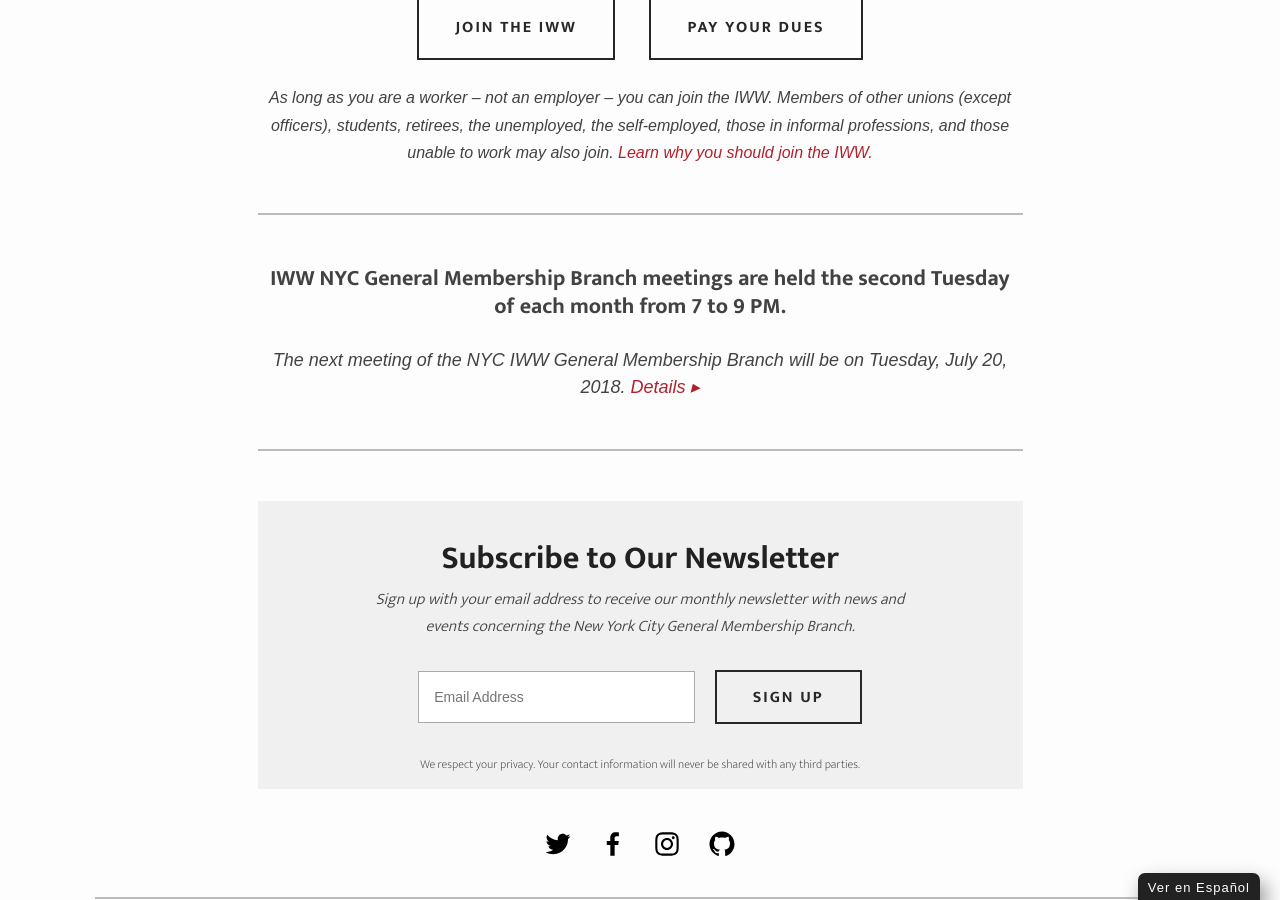
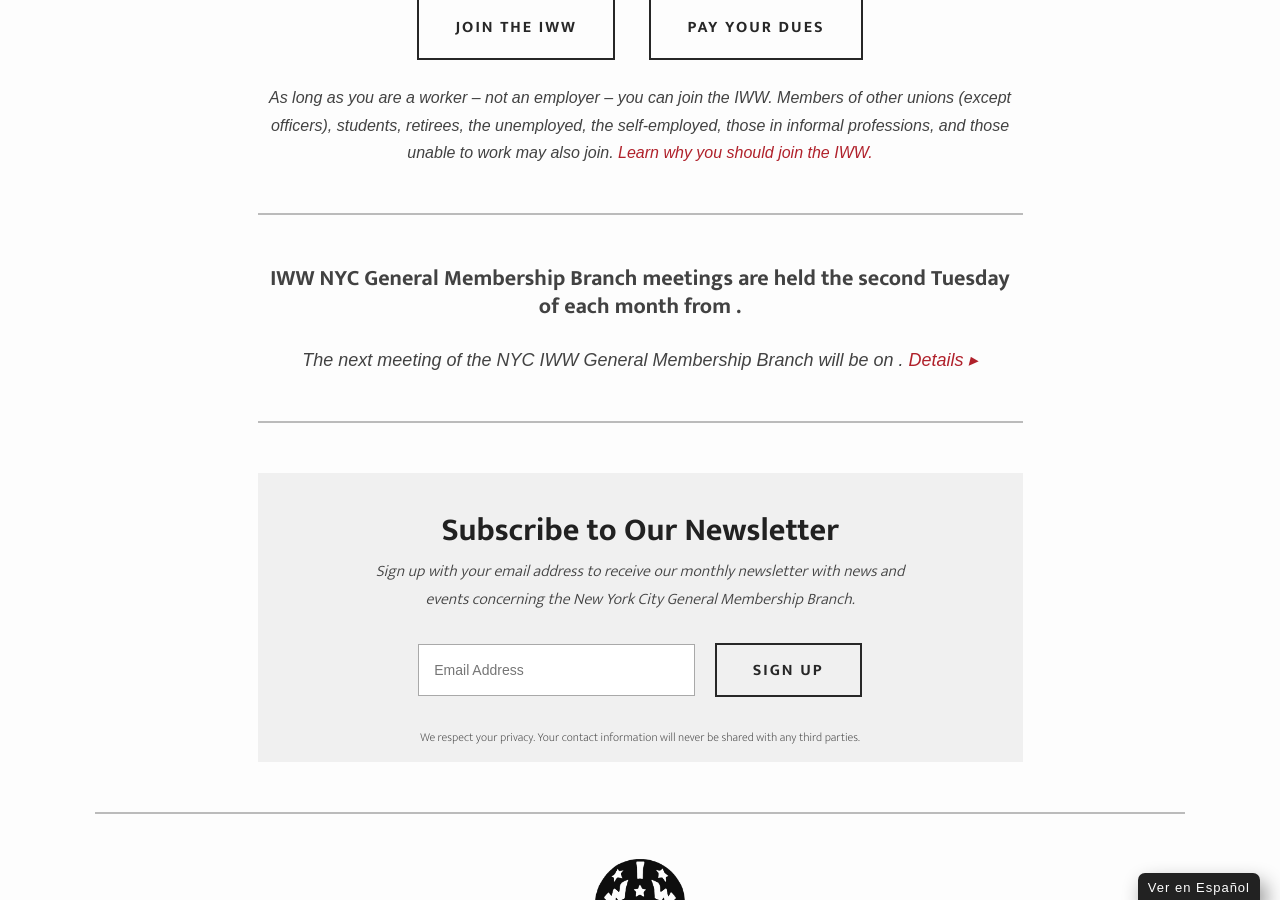
Before and after one commit to vancouveriww/vancouveriww.github.io, a Jekyll site: the page built from index.html, in a window 1280 px wide and 900 px high, scrolled down 790 px. Built offline with Jekyll 4.4.1, drawn with Linux system fonts in a browser that asks for light colours; some web fonts are replaced; some of the changed text lies outside the part shown.

Commit message:
Update _config.yml

```diff
--- a/_config.yml
+++ b/_config.yml
@@ -1,18 +1,2 @@
-title: "IWW NYC GMB · Industrial Workers of the World"
-email: nyc-gmb@wobblycity.org
-twitter_username: iwwnyc
-github_username: iwwnyc
-facebook_username: nyciww
-instagram_username: iwwnyc
-
-next_meeting_url: /events/november-2018/
-next_meeting_date: Tuesday, July 20, 2018
-meeting_time: 7 to 9 PM
-
-future: true
-
-collections:
-  events:
-    output: true
-    path: ""
-    permalink: /events/:path/
+title: Your awesome title
+email: your-email@example.com
```
